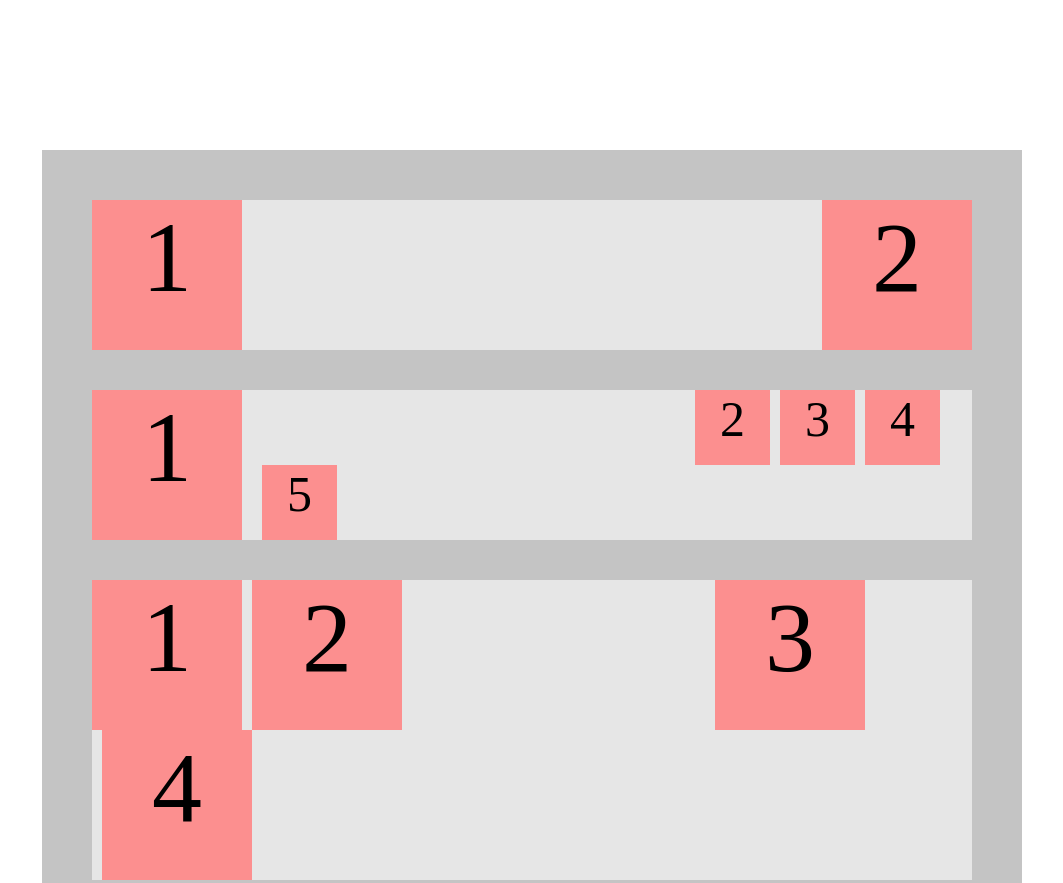
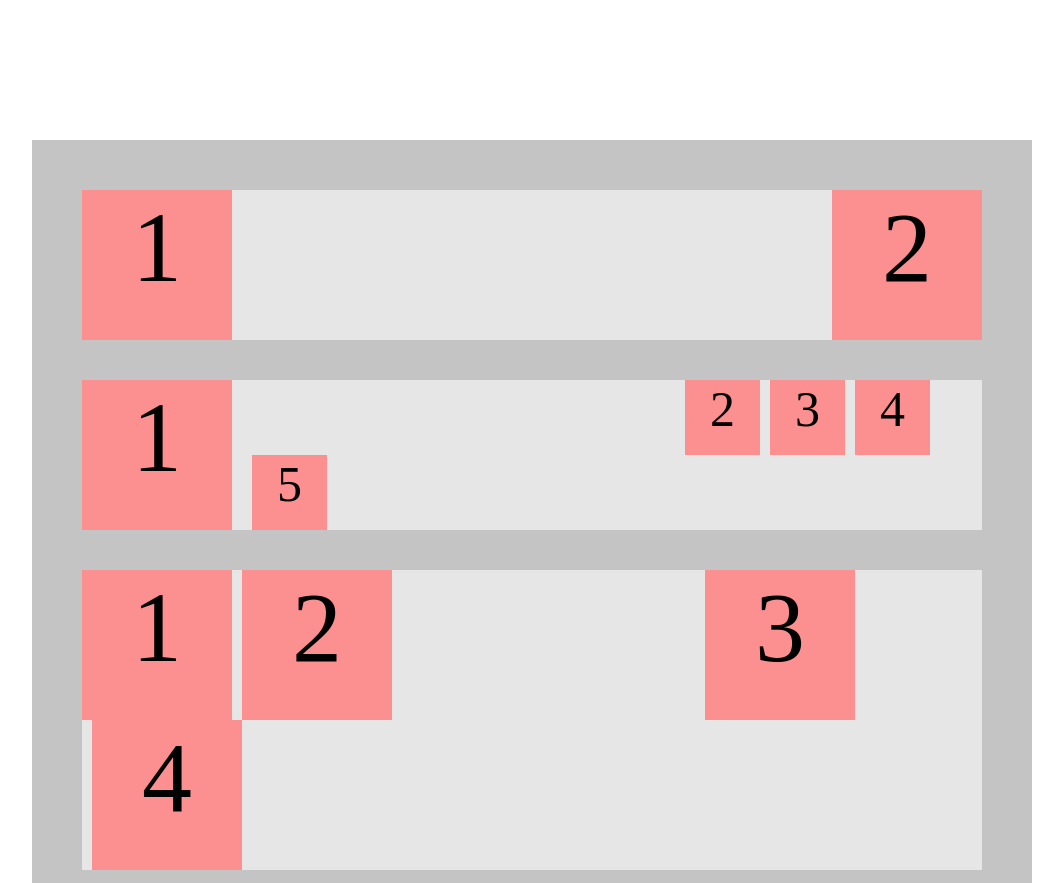
Before and after one commit to DariiaVasylieva/Lesson-5, a plain HTML site: page index.html in a window 1280 px wide. Shown: the top 883 px of the page, without its empty margins (108-1171 px from the left). Drawn offline with Linux system fonts and the light colour scheme.

Commit message:
finished work

```diff
--- a/style.css
+++ b/style.css
@@ -5,7 +5,7 @@
 }
 
 .wrapper {
-    margin: 150px;
+    margin: 140px;
     padding: 10px;
     background-color: #C4C4C4;
 }
@@ -45,10 +45,10 @@
     margin-left: 10px;
 }
 
-.second{
-    margin-left:  443px;
+.second {
+    margin-left: 443px;
 }
 
-.third{
-margin-left: 303px;
+.third {
+    margin-left: 303px;
 }
```
